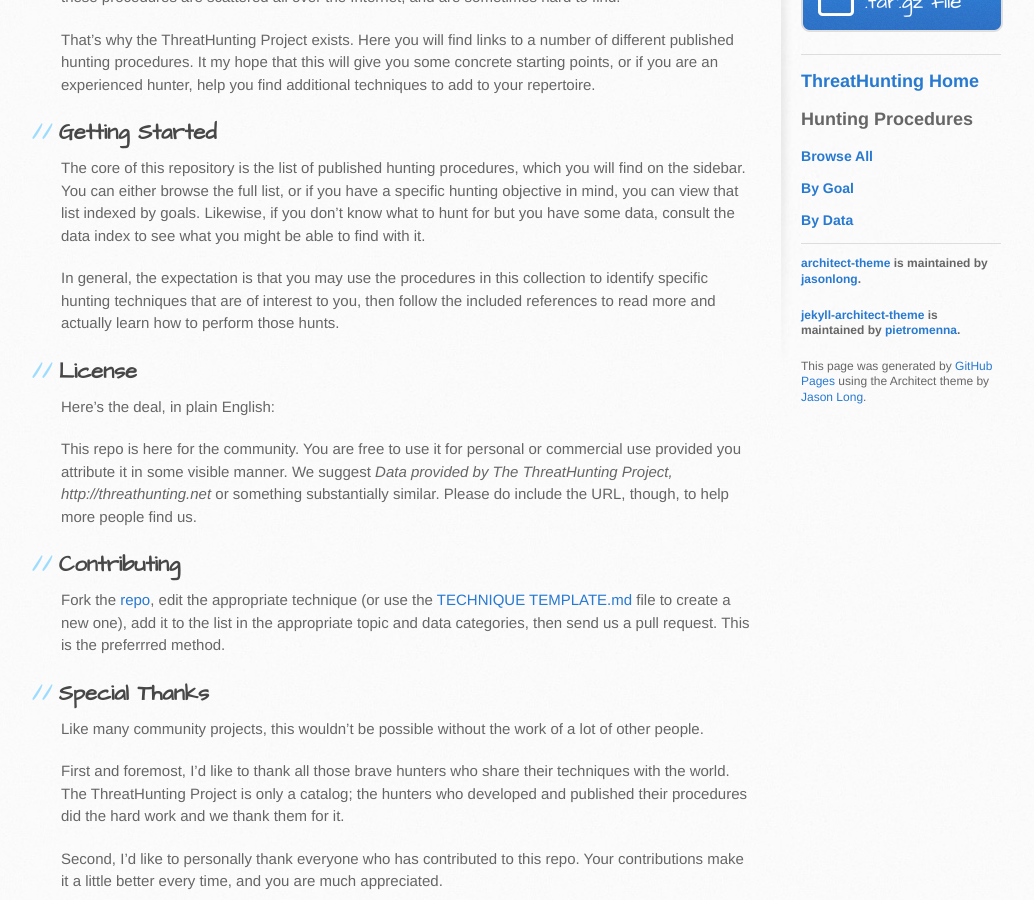
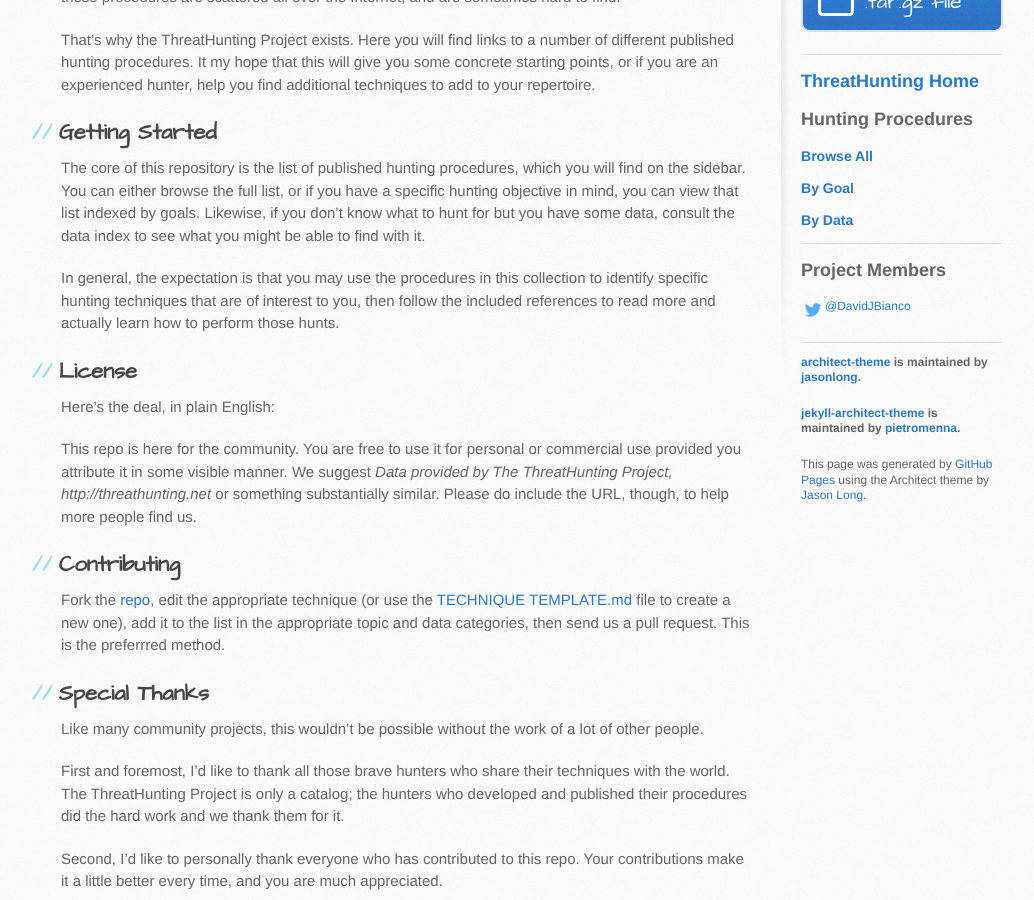
Before and after one commit to ThreatHuntingProject/ThreatHunting, a Jekyll site: the page built from index.md, in a window 1280 px wide and 900 px high, scrolled down 556 px. Shown: the whole window, without its empty margins (109-1143 px from the left). Built offline with Jekyll 4.4.1, drawn with Linux system fonts in a browser that asks for light colours.

Commit message:
Added 'project members' links to sidebar

```diff
--- a/_layouts/default.html
+++ b/_layouts/default.html
@@ -51,6 +51,9 @@
 	    <h3><a href="{{ site.baseurl }}/goal-index">By Goal</a></h3>
 	    <h3><a href="{{ site.baseurl }}/data-index">By Data</a></h3>
 	  <hr>
+	  <h2>Project Members</h2>
+	  <p><img src="{{ site.baseurl }}/images/twitter.png" alt="Twitter: " height=24 width=24 align="middle"><a href="https://twitter.com/DavidJBianco">@DavidJBianco</a></p>
+	  <hr>
 
           <p class="repo-owner"><a href="https://github.com/jasonlong/architect-theme">architect-theme</a> is maintained by <a href="https://github.com/jasonlong">jasonlong</a>.</p>
 
```
Also changed, not shown: images/twitter.png (added).
